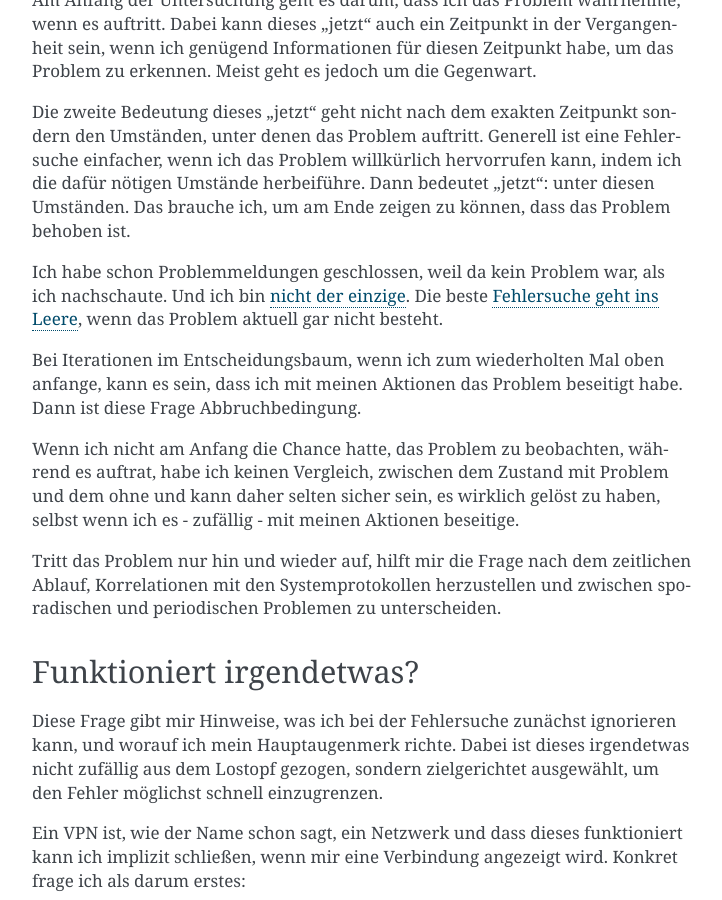
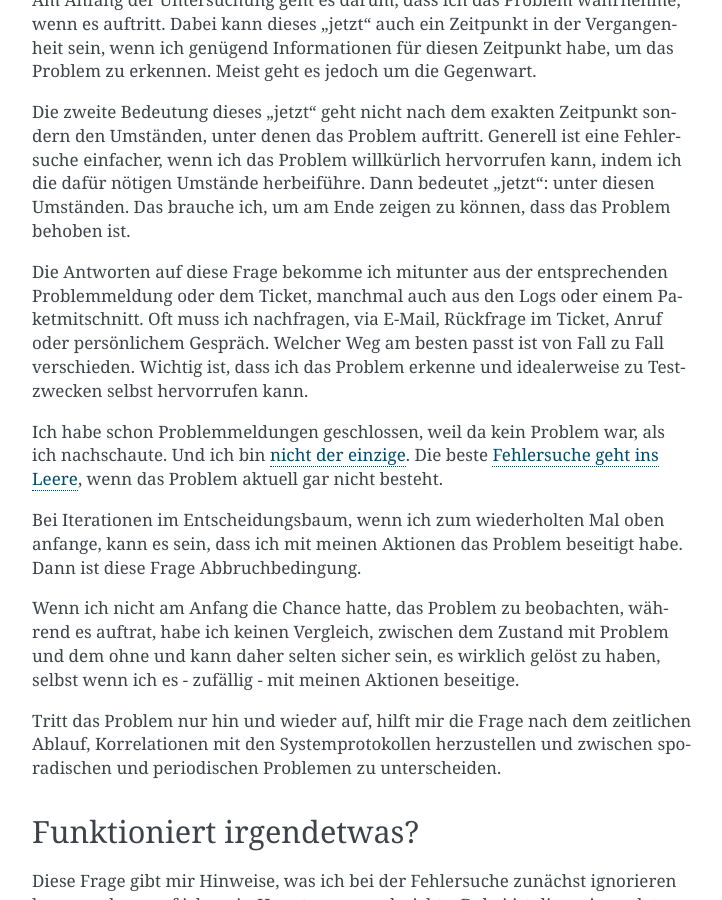
Before and after one commit to matwei-books/Fehlersuche-bei-IPsec-VPN-mit-IKEv2, a Sphinx documentation site: the page built from source/vorgehen/fragen.rst, in a window 1280 px wide and 900 px high, scrolled down 1819 px. Shown: the whole window, without its empty margins (388-1110 px from the left). Built offline with Sphinx 7.4.7, drawn with Linux system fonts in a browser that asks for light colours.

Commit message:
Text zu erster Frage ergänzt

```diff
--- a/source/vorgehen/fragen.rst
+++ b/source/vorgehen/fragen.rst
@@ -80,6 +80,15 @@ Generell ist eine Fehlersuche einfacher, wenn ich das Problem
 willkürlich hervorrufen kann, indem ich die dafür nötigen Umstände
 herbeiführe. Dann bedeutet "jetzt": unter diesen Umständen. Das brauche
 ich, um am Ende zeigen zu können, dass das Problem behoben ist.
+
+Die Antworten auf diese Frage bekomme ich mitunter aus der
+entsprechenden Problemmeldung oder dem Ticket, manchmal auch aus den
+Logs oder einem Paketmitschnitt.
+Oft muss ich nachfragen, via E-Mail, Rückfrage im Ticket, Anruf oder
+persönlichem Gespräch.
+Welcher Weg am besten passt ist von Fall zu Fall verschieden.
+Wichtig ist, dass ich das Problem erkenne und idealerweise zu
+Testzwecken selbst hervorrufen kann.
 
 Ich habe schon Problemmeldungen geschlossen, weil da kein Problem war,
 als ich nachschaute. Und ich bin `nicht der
```
